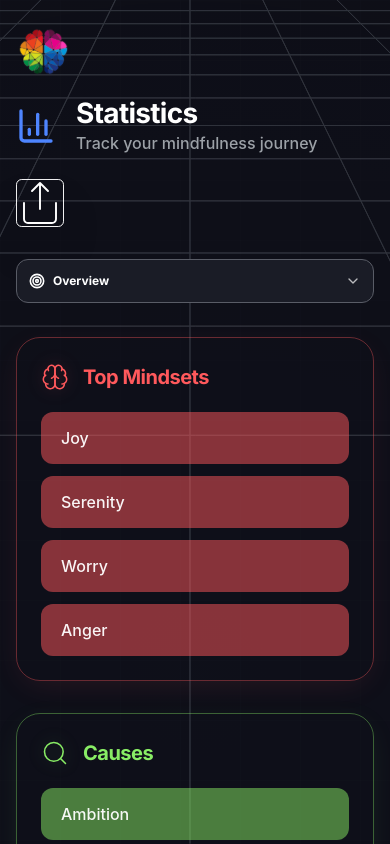
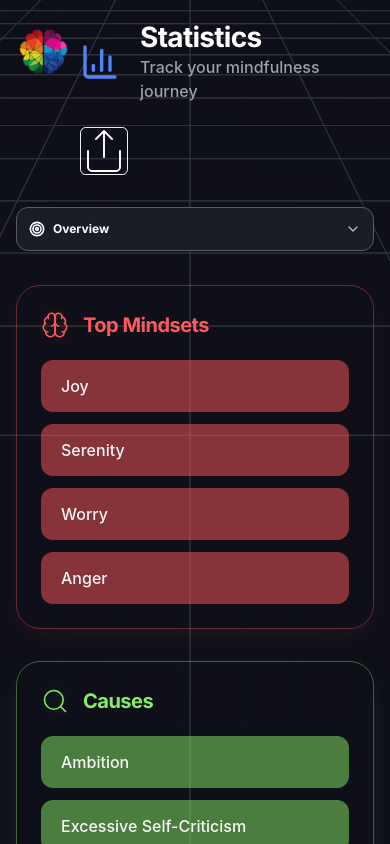
Before and after one commit to HafizAbeer/mind-set-1, a React (Vite) app: page /statistics-detail in a window 390 px wide. Shown: the top 844 px of the page. Built offline with nearby package versions, Linux system fonts and the light colour scheme; a web font is replaced by a local one.

Commit message:
Statistics page: pull header to top (pt-24 -> pt-[20px]) and clear menu brain
Reduces the oversized top padding so the Statistics header sits near the top
like the rest of the app, and adds pl-16 xl:pl-0 so the title clears the
mobile menu brain (desktop shows the AppSidebar instead).

```diff
--- a/src/pages/StatisticsDetail.jsx
+++ b/src/pages/StatisticsDetail.jsx
@@ -379,9 +379,9 @@ const StatisticsDetail = () => {
         <div className="absolute inset-0 bg-[radial-gradient(circle_at_50%_20%,rgba(64,112,218,0.15)_0%,transparent_70%)]" />
       </div>
 
-      <main className="relative z-10 flex flex-col items-center px-4 sm:px-8 pt-24 lg:pt-20 pb-12">
+      <main className="relative z-10 flex flex-col items-center px-4 sm:px-8 pt-[20px] pb-12">
         <div className="w-full max-w-[1300px] flex flex-col gap-8 md:gap-10">
-          <header className="flex flex-col md:flex-row items-start md:items-center justify-between gap-6">
+          <header className="flex flex-col md:flex-row items-start md:items-center justify-between gap-6 pl-16 xl:pl-0">
             <div className="flex flex-col sm:flex-row sm:items-center gap-4 sm:gap-8 w-full md:w-auto">
               <div className="flex items-center gap-5">
                 <img
```
